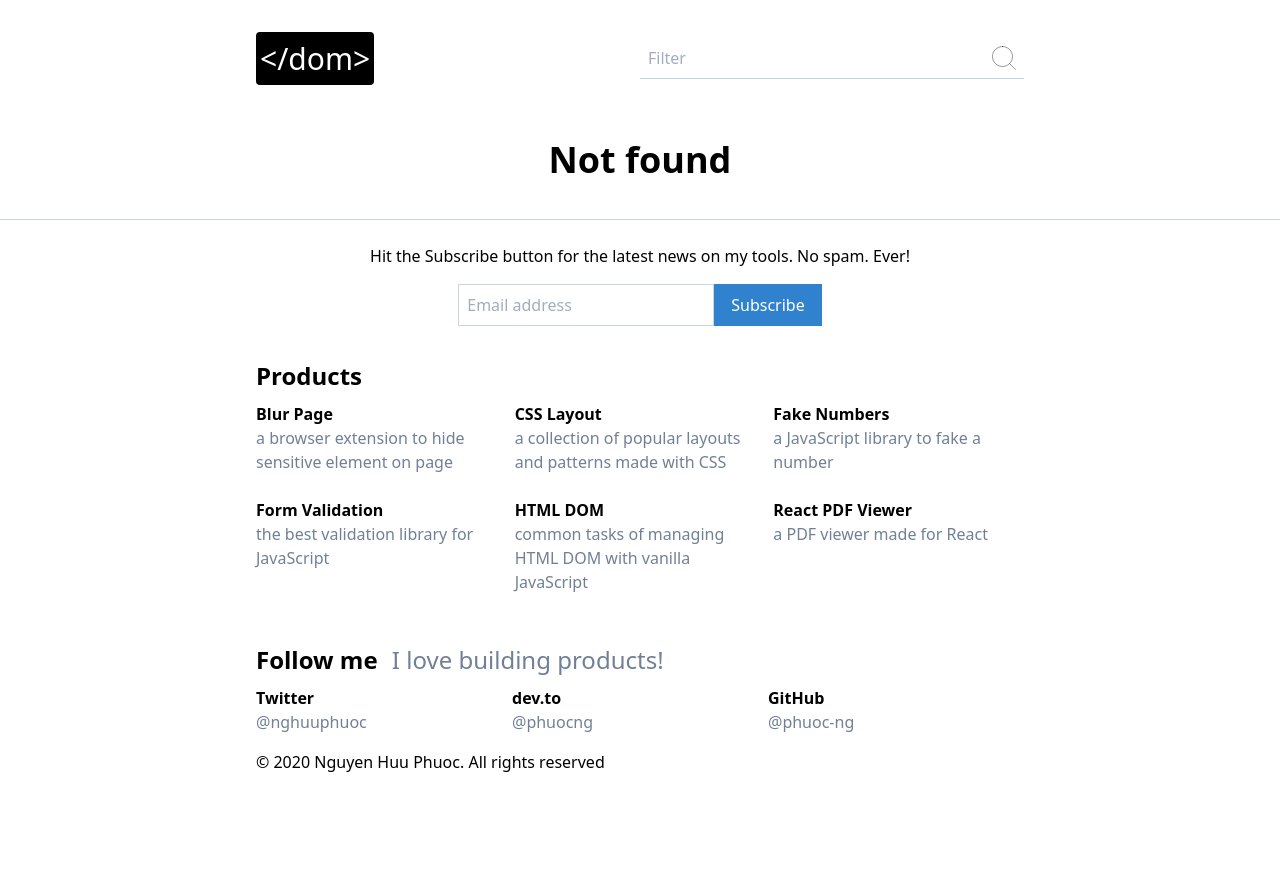
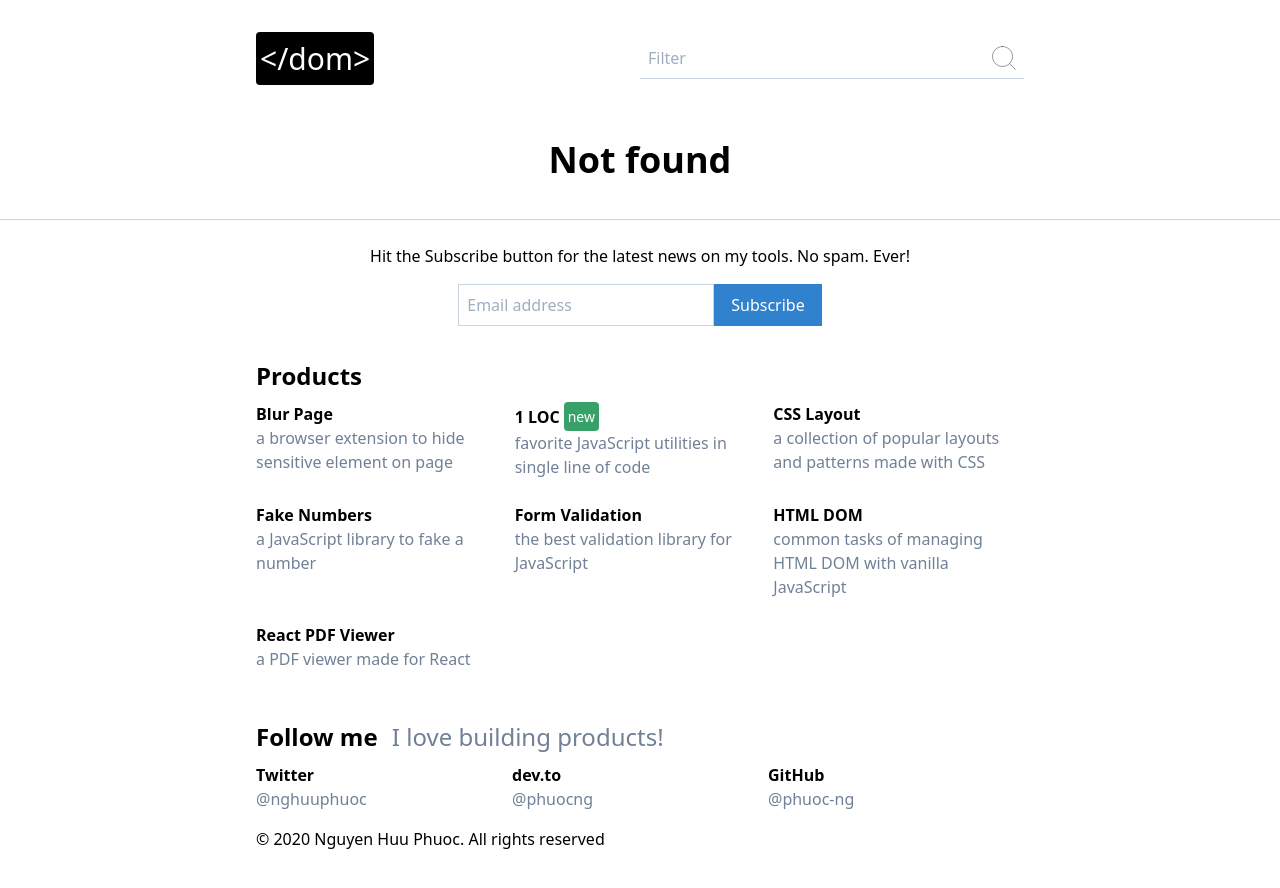
Before and after one commit to phuocng/html-dom, a React app: page /404.html in a window 1280 px wide. Shown: the top 888 px of the page. Before the commit the page ends 838 px from the top, so only its background shows below. Built offline with nearby package versions, Linux system fonts and the light colour scheme.

Commit message:
Add 1loc

```diff
--- a/client/pages/Footer.tsx
+++ b/client/pages/Footer.tsx
@@ -14,7 +14,6 @@ const Footer: React.FC<{}> = () => {
                             <a
                                 href="https://blur.page"
                                 rel="noopener noreferrer"
-                                style={{ textDecoration: 'none' }}
                                 target="_blank"
                                 title="BlurPage - a browser extension to hide sensitive element on page"
                             >
@@ -24,9 +23,22 @@ const Footer: React.FC<{}> = () => {
                         </li>
                         <li className='w-1/2 sm:w-1/3 px-1 mb-6'>
                             <a
+                                href="https://1loc.dev"
+                                rel="noopener noreferrer"
+                                target="_blank"
+                                title="1 LOC - favorite JavaScript utilities in single line of code"
+                            >
+                                <div className='font-semibold flex items-center'>
+                                    1 LOC
+                                    <span className='bg-green-600 font-normal ml-1 p-1 rounded text-sm text-white'>new</span>
+                                </div>
+                                <span className='text-gray-600'>favorite JavaScript utilities in single line of code</span>
+                            </a>
+                        </li>
+                        <li className='w-1/2 sm:w-1/3 px-1 mb-6'>
+                            <a
                                 href="https://csslayout.io"
                                 rel="noopener noreferrer"
-                                style={{ textDecoration: 'none' }}
                                 target="_blank"
                                 title="CSS Layout - a collection of popular layouts and patterns made with CSS"
                             >
@@ -38,7 +50,6 @@ const Footer: React.FC<{}> = () => {
                             <a
                                 href="https://fakenumbers.io"
                                 rel="noopener noreferrer"
-                                style={{ textDecoration: 'none' }}
                                 target="_blank"
                                 title="Fake Numbers - a JavaScript library to fake a number"
                             >
@@ -50,7 +61,6 @@ const Footer: React.FC<{}> = () => {
                             <a
                                 href="https://formvalidation.io"
                                 rel="noopener noreferrer"
-                                style={{ textDecoration: 'none' }}
                                 target="_blank"
                                 title="FormValidation - the best validation library for JavaScript"
                             >
@@ -62,7 +72,6 @@ const Footer: React.FC<{}> = () => {
                             <a
                                 href="https://htmldom.dev"
                                 rel="noopener noreferrer"
-                                style={{ textDecoration: 'none' }}
                                 target="_blank"
                                 title="HTML DOM - Common tasks of managing HTML DOM with native API"
                             >
@@ -74,7 +83,6 @@ const Footer: React.FC<{}> = () => {
                             <a
                                 href="https://react-pdf-viewer.dev"
                                 rel="noopener noreferrer"
-                                style={{ textDecoration: 'none' }}
                                 target="_blank"
                                 title="React PDF Viewer - a PDF viewer made for React"
                             >
@@ -92,7 +100,6 @@ const Footer: React.FC<{}> = () => {
                             <a
                                 href="https://twitter.com/nghuuphuoc"
                                 rel="noopener noreferrer"
-                                style={{ textDecoration: 'none' }}
                                 target="_blank"
                             >
                                 <div className='font-semibold'>Twitter</div>
@@ -103,7 +110,6 @@ const Footer: React.FC<{}> = () => {
                             <a
                                 href="https://dev.to/phuocng"
                                 rel="noopener noreferrer"
-                                style={{ textDecoration: 'none' }}
                                 target="_blank"
                             >
                                 <div className='font-semibold'>dev.to</div>
@@ -114,7 +120,6 @@ const Footer: React.FC<{}> = () => {
                             <a
                                 href="https://github.com/phuoc-ng"
                                 rel="noopener noreferrer"
-                                style={{ textDecoration: 'none' }}
                                 target="_blank"
                             >
                                 <div className='font-semibold'>GitHub</div>
--- a/client/pages/HomePage.tsx
+++ b/client/pages/HomePage.tsx
@@ -29,7 +29,7 @@ const HomePage = () => {
                     style={{ textDecoration: 'none' }}
                     target="_blank"
                 >
-                    GitHub ∙ 1.7k ★
+                    GitHub ∙ 1.8k ★
                 </a>
             </div>
 
```
Also changed, not shown: 1 other file (tests, documents, lock files or other folders).
